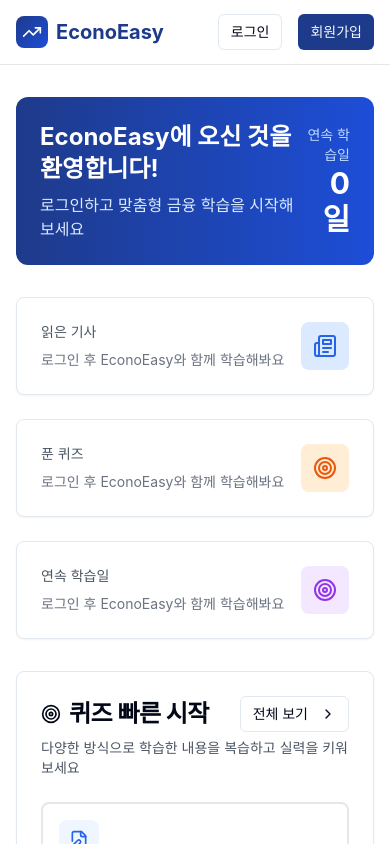
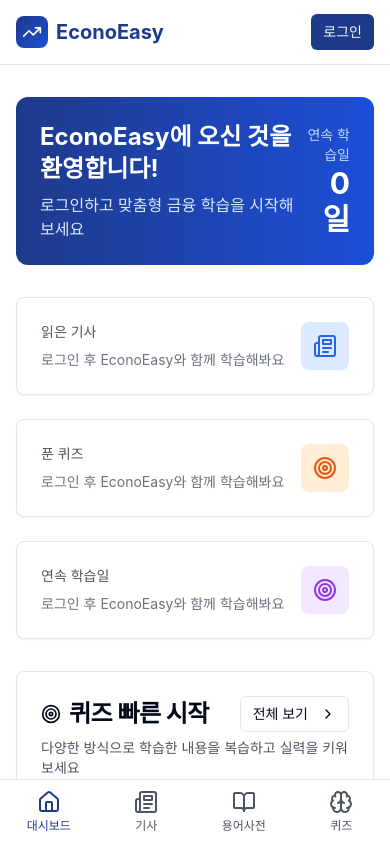
Before and after one commit to Final-Project-Team-Temporary/Final-Project-FE, a Next.js app: page / in a window 390 px wide. Shown: the top 844 px of the page. Built offline with nearby package versions, Linux system fonts and the light colour scheme; no server answers.

Commit message:
Feat: 모바일 뷰에서 네비게이션바를 하단에 위치시킨다

```diff
--- a/app/globals.css
+++ b/app/globals.css
@@ -56,6 +56,13 @@
   body {
     @apply bg-background text-foreground;
     font-feature-settings: "rlig" 1, "calt" 1;
+  }
+
+  /* 모바일 하단 네비게이션 바를 위한 여백 */
+  @media (max-width: 768px) {
+    body {
+      padding-bottom: 4rem; /* 64px - 하단 네비게이션 바 높이 */
+    }
   }
 }
 
--- a/components/layout/Header.tsx
+++ b/components/layout/Header.tsx
@@ -2,7 +2,7 @@
 
 import { useRouter, usePathname } from "next/navigation"
 import { Button } from "@/components/ui/button"
-import { TrendingUp, User, LogOut } from "lucide-react"
+import { TrendingUp, User, LogOut, Home, Newspaper, BookOpen, Brain } from "lucide-react"
 import { useAuth } from "@/contexts/AuthContext"
 
 export default function Header() {
@@ -20,6 +20,7 @@ export default function Header() {
   }
 
   return (
+    <>
       <header className="bg-white border-b border-gray-200 sticky top-0 z-50">
         <div className="max-w-7xl mx-auto px-4 sm:px-6 lg:px-8">
           <div className="flex justify-between items-center h-16">
@@ -59,7 +60,7 @@ export default function Header() {
               </button>
             </nav>
 
-          <div className="flex items-center space-x-4">
+            <div className="hidden md:flex items-center space-x-4">
               {!isAuthenticated ? (
                 <>
                   <Button variant="outline" size="sm" onClick={() => router.push("/login")}>
@@ -85,8 +86,64 @@ export default function Header() {
                 </>
               )}
             </div>
+
+            {/* 모바일 로그인/회원가입 버튼 */}
+            <div className="flex md:hidden items-center space-x-2">
+              {!isAuthenticated ? (
+                <Button size="sm" className="bg-blue-900 hover:bg-blue-800" onClick={() => router.push("/login")}>
+                  로그인
+                </Button>
+              ) : (
+                <Button variant="outline" size="sm" onClick={() => router.push("/mypage")}>
+                  <User className="w-4 h-4" />
+                </Button>
+              )}
+            </div>
           </div>
         </div>
       </header>
+
+      {/* 모바일 하단 네비게이션 */}
+      <nav className="md:hidden fixed bottom-0 left-0 right-0 bg-white border-t border-gray-200 z-50">
+        <div className="flex justify-around items-center h-16">
+          <button
+            onClick={() => router.push("/")}
+            className={`flex flex-col items-center justify-center flex-1 h-full transition-colors ${
+              pathname === "/" ? "text-blue-900" : "text-gray-600"
+            }`}
+          >
+            <Home className="w-6 h-6 mb-1" />
+            <span className="text-xs">대시보드</span>
+          </button>
+          <button
+            onClick={() => router.push("/articles")}
+            className={`flex flex-col items-center justify-center flex-1 h-full transition-colors ${
+              pathname.startsWith("/articles") ? "text-blue-900" : "text-gray-600"
+            }`}
+          >
+            <Newspaper className="w-6 h-6 mb-1" />
+            <span className="text-xs">기사</span>
+          </button>
+          <button
+            onClick={() => router.push("/dictionary")}
+            className={`flex flex-col items-center justify-center flex-1 h-full transition-colors ${
+              pathname === "/dictionary" ? "text-blue-900" : "text-gray-600"
+            }`}
+          >
+            <BookOpen className="w-6 h-6 mb-1" />
+            <span className="text-xs">용어사전</span>
+          </button>
+          <button
+            onClick={() => router.push("/quiz")}
+            className={`flex flex-col items-center justify-center flex-1 h-full transition-colors ${
+              pathname === "/quiz" ? "text-blue-900" : "text-gray-600"
+            }`}
+          >
+            <Brain className="w-6 h-6 mb-1" />
+            <span className="text-xs">퀴즈</span>
+          </button>
+        </div>
+      </nav>
+    </>
   )
 }
```
Lines whose indentation alone changed are shown as unchanged.
